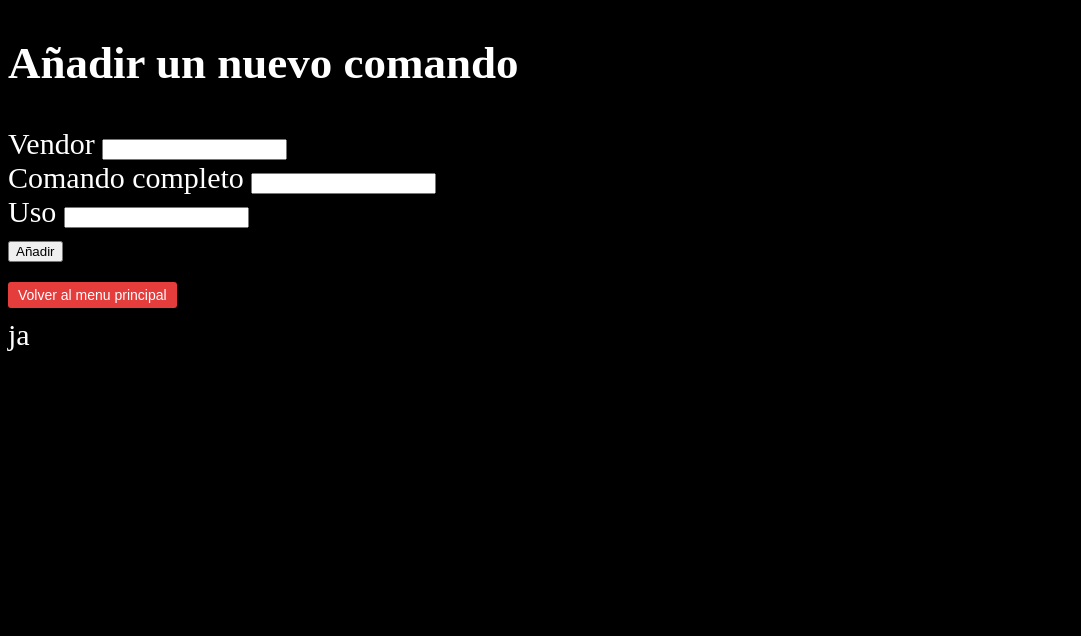
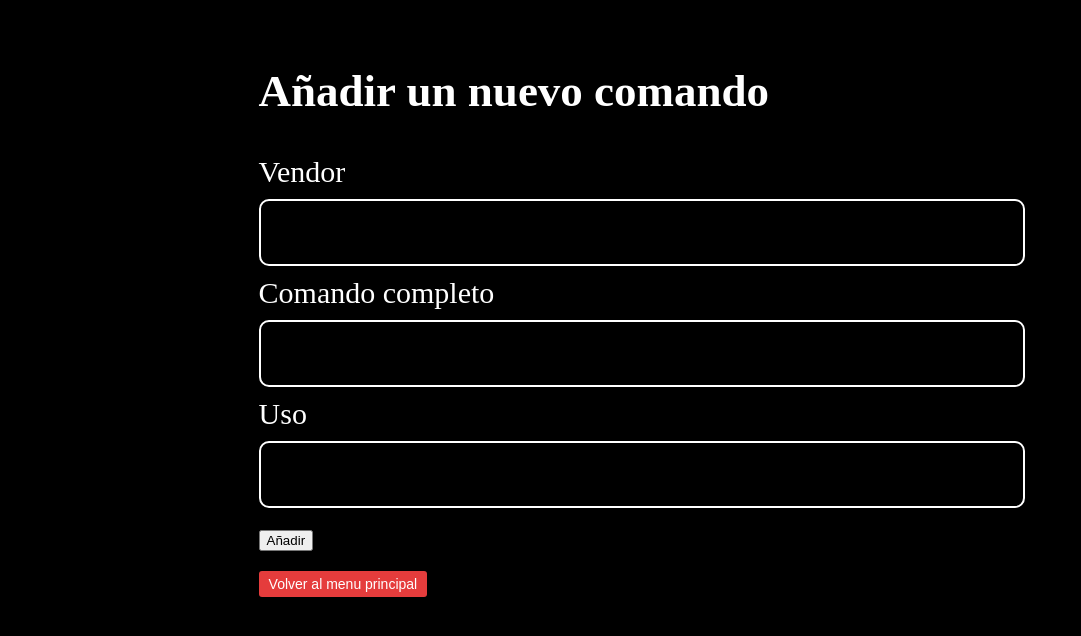
Before and after one commit to l3aobab/Kommando, a PHP site: page /add_command.php in a window 1280 px wide. Shown: the top 636 px of the page, without its empty margins (0-1081 px from the left). Run offline with PHP 8.4, Linux system fonts and the light colour scheme.

Commit message:
correccion de errores y formato a formulario
Se corrigen errores en la hoja add_commando.php y se empieza a dar formato al formulario para añadir comandos

```diff
--- a/add_command.php
+++ b/add_command.php
@@ -7,10 +7,12 @@
 	<link rel="stylesheet" type="text/css" href="styles.css">
 </head>
 <body>
-
+	<div class="cuerpo2">
+		<div class="vacio1"></div>
+		<div class="muestra">
 			<div class="cabecera">
 				<!--Nombre de la tabla-->
-		<div class="nombre">
+				<div class="nombre2">
 					<h2>Añadir un nuevo comando</h2>
 				</div>
 				<!--Boton para añadir un comando a la tabla-->
@@ -37,19 +39,22 @@
 					</form>
 				</div>
 			</div>
+		<div class="vacio2"></div>
+	</div>
 
 	<?php
-		#hay que arreglar esto que no va ni a tiros
+
 		$conexion=mysqli_connect('localhost','root','','glosario');
+		if ($conexion) {
+			if (isset($_POST['add']) && isset($_POST['vendor']) && isset($_POST['uso'])  && isset($_POST['completo'])) {
 
-		if ($conexion) {
-			if (isset($_POST['add'])) {
 				$vendor=$_POST['vendor'];
 				$uso=$_POST['uso'];
 				$completo=$_POST['completo'];
 				$comprobacion=mysqli_query($conexion,"SHOW TABLES");
 
 				if ($comprobacion != FALSE) {
+
 					if ($vendor == "alcatel") {
 						$consulta1=mysqli_query($conexion,"INSERT INTO alcatel (uso,completo) VALUES ('".$uso."','".$completo."')");
 
@@ -64,14 +69,6 @@
 					}
 				}
 			}
-
-			else {
-			echo "ja";
-		}
-		}
-
-		else {
-			echo "xd";
 		}
 
 	?>
--- a/styles.css
+++ b/styles.css
@@ -11,7 +11,6 @@ Grid de index.php
 .cuerpo {
 	display: grid;
 	grid-template-areas: "vacio1 muestra vacio2" ;
-
 }
 
 .cuerpo > div {
@@ -21,6 +20,30 @@ Grid de index.php
 
 .nombre {
 	text-align: left;
+}
+
+/*
+Grid de add_command.php
+*/
+
+.cuerpo2 {
+	display: grid;
+	grid-template-areas: "vacio1 muestra vacio2" ;
+}
+
+.cuerpo2 > div {
+	padding: 20px 0;
+}
+
+input[type=text] {
+	width: 100%;
+	padding: 20px 0;
+	margin: 10px 0;
+	border: 2px white solid;
+	border-radius: 10px;
+	background-color: black;
+	color: white;
+	font-size: 20px;
 }
 
 /*
@@ -58,7 +81,6 @@ Grid para poder dar formato a los botones
 	border: none;
 	padding: 5px 10px;
 	color: white;
-	font-size: 14px;
 }
 
 .add2:hover {
@@ -77,10 +99,6 @@ Grid para poder dar formato a los botones
 .menu2:hover{
 	background-color: #8B0000;
 }
-
-
-
-
 
 /*
 Estilos de los links
```
Lines whose indentation alone changed are shown as unchanged.
